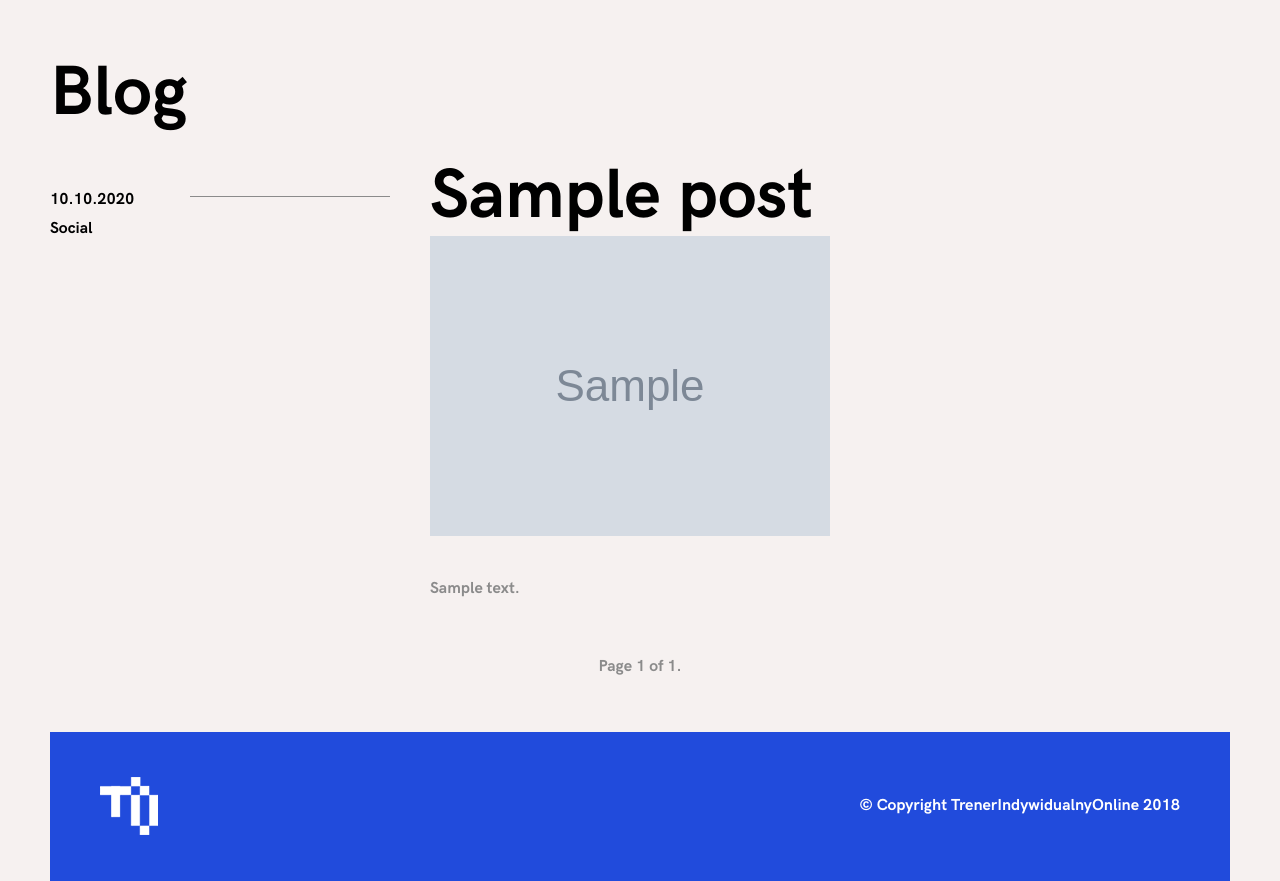
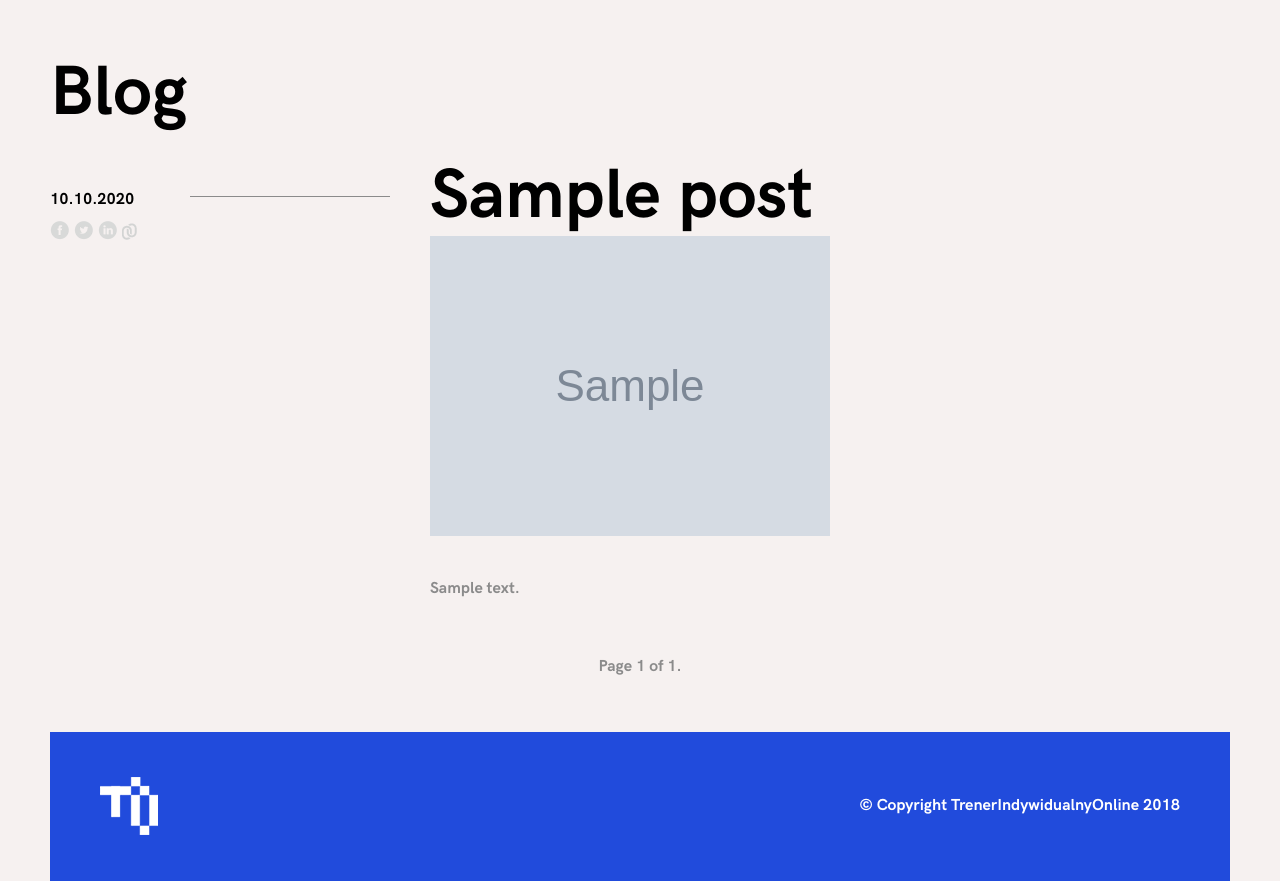
Before and after one commit to qu4ku/t-website-django, a Django app: template src/templates/blog.html in a window 1280 px wide. Shown: the part 200-1081 px from the top of the page. Run offline with Django 3.2, Linux system fonts and the light colour scheme; the template is opened without the code that fills it: most values are stand-ins (such as "Sample title", 1, 10 or a date in 2020); grey boxes marked "Sample" are stand-in pictures; parts of the project's set-up code (start-up, migrations or seed data) failed here and were passed over.

Commit message:
social icons

```diff
--- a/src/static/css/style.css
+++ b/src/static/css/style.css
@@ -692,6 +692,10 @@ select {
 }
 
 .blog-post-data-social {
+	margin-top: 5px;
+}
+
+.blog-post-data-social {
 	grid-row: 2;
 }
 
--- a/src/templates/blog.html
+++ b/src/templates/blog.html
@@ -46,7 +46,7 @@
 				{% for post in posts %}
 					<div class="blog-post-data">
 						<div class="blog-post-date">{{ post.publish|date:"d.m.Y" }}</div>
-						<div class="blog-post-data-social">Social</div>
+						<div class="blog-post-data-social">{% include 'includes/social.html' %}</div>
 						<div class="blog-post-data-line"></div>
 					</div>
 					<div class="blog-post-content">
--- a/src/templates/includes/pagination.html
+++ b/src/templates/includes/pagination.html
@@ -12,7 +12,7 @@
 		</a>
 	{% endif %}
 
-	<span class="pagination-current"> Page <b>{{ post.number }}</b> of {{ posts.paginator.num_pages }}.</span>
+	<span class="pagination-current"> Page <b>{{ posts.number }}</b> of {{ posts.paginator.num_pages }}.</span>
 
 	{% if posts.has_next %}
 		<a 	href="?page={{ posts.next_page_number }}{% if request.GET.q %}&q={{ request.GET.q }}{% endif %}"
--- /dev/null
+++ b/src/templates/includes/social.html
@@ -0,0 +1,32 @@
+{% load static %}
+<div class="post__info__social">
+	<a 	class="social-link"
+			aria-label="Share on Facebook"
+			tabindex="0"
+			href="http://www.facebook.com/share.php?u={{ post.get_url_for_social }}&title={{ post.title|urlencode }}"
+			target="_blank">
+
+		<img src="{% static 'img/icons/fb.png' %}" alt="Social share Facebook icon">
+	</a>
+	<a class="social-link"
+			aria-label="Share on Twitter"
+			tabindex="0"
+			href="http://twitter.com/home?status={{ post.title|urlencode }}+{{ post.url }}%20via%20https%3A%2F%2Ftrenerindywidualnyonline.pl"
+			target="_blank">
+		<img src="{% static 'img/icons/twitter.png' %}" alt="Social share Twitter icon">
+	</a>
+	<a class="social-link"
+			aria-label="Share on LinkedIn"
+			tabindex="0"
+			href="http://www.linkedin.com/shareArticle?mini=true&url={{ post.get_url_for_social }}&title={{ post.title|urlencode }}&source=www.trenerindywidualnyonline.pl"
+			target="_blank">
+		<img src="{% static 'img/icons/linkedin.png' %}" alt="Social share Linkedin icon">
+	</a>
+	<a class="social-link"
+			aria-label="Internal Link"
+			tabindex="0"
+			href="{{ post.get_absolute_url }}"
+			target="_self">
+		<img src="{% static 'img/icons/inner-link-icon.png' %}" alt="Internal link icon">
+	</a>
+</div>
```
Also changed, not shown: src/static/img/icons/fb.png (added), src/static/img/icons/inner-link-icon.png (added), src/static/img/icons/linkedin.png (added), src/static/img/icons/twitter.png (added).
